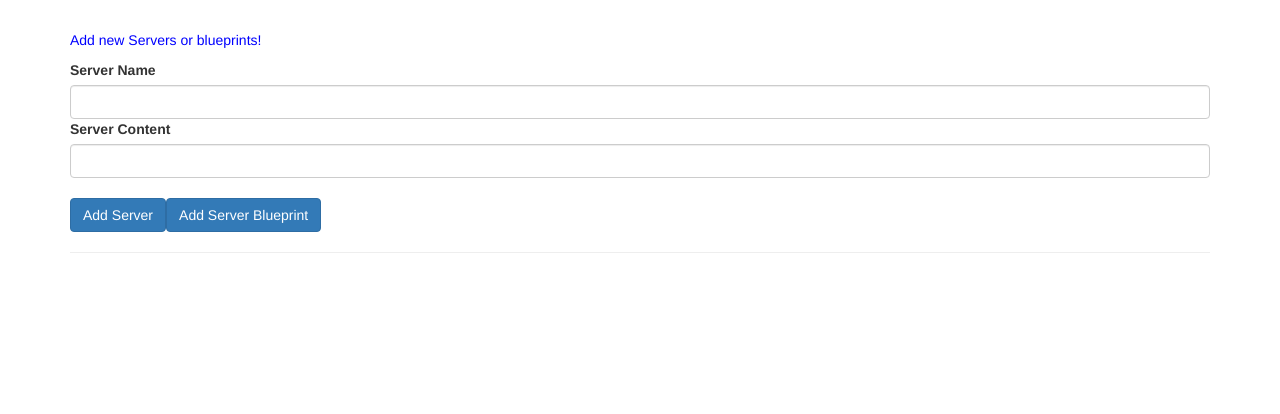
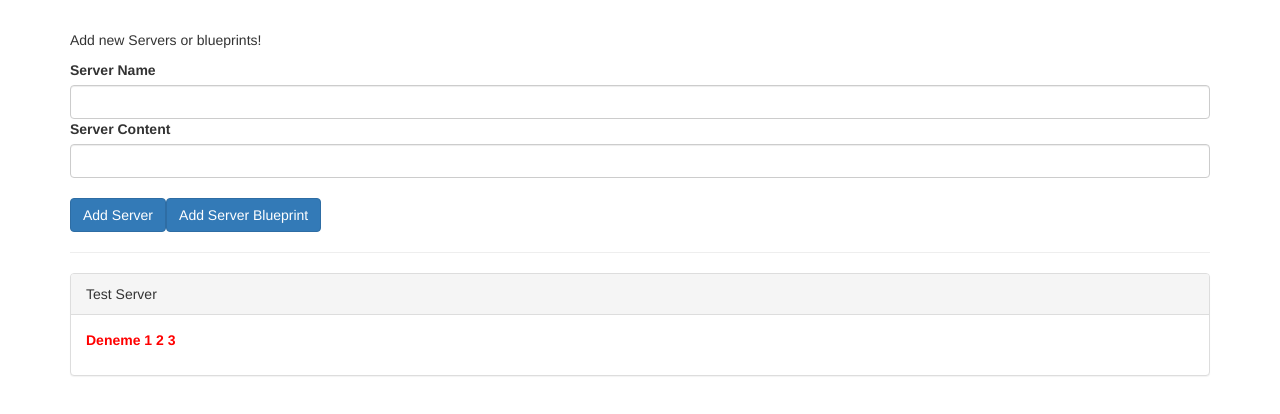
Before and after one commit to ibrhmoguz/angular.data.binding, an Angular app: page / in a window 1280 px wide. Shown: the top 414 px of the page. Built offline with nearby package versions, Linux system fonts and the light colour scheme.

Commit message:
Cockpit and Server Element components added.

```diff
--- a/src/app/app.component.html
+++ b/src/app/app.component.html
@@ -1,34 +1,10 @@
 <div class="container">
-  <div class="row">
-    <div class="col-xs-12">
-      <p>Add new Servers or blueprints!</p>
-      <label>Server Name</label>
-      <input type="text" class="form-control" [(ngModel)]="newServerName">
-      <label>Server Content</label>
-      <input type="text" class="form-control" [(ngModel)]="newServerContent">
-      <br>
-      <button
-        class="btn btn-primary"
-        (click)="onAddServer()">Add Server</button>
-      <button
-        class="btn btn-primary"
-        (click)="onAddBlueprint()">Add Server Blueprint</button>
-    </div>
-  </div>
+  <app-cockpit (serverCreated)="onServerAdded($event)" (bluePrintCreated)="onBlueprintAdded($event)"></app-cockpit>
   <hr>
   <div class="row">
     <div class="col-xs-12">
-      <div
-        class="panel panel-default"
-        *ngFor="let element of serverElements">
-        <div class="panel-heading">{{ element.name }}</div>
-        <div class="panel-body">
-          <p>
-            <strong *ngIf="element.type === 'server'" style="color: red">{{ element.content }}</strong>
-            <em *ngIf="element.type === 'blueprint'">{{ element.content }}</em>
-          </p>
-        </div>
-      </div>
+      <app-server-item *ngFor="let serverElement of serverElements" [srvElement]="serverElement">
+      </app-server-item>
     </div>
   </div>
 </div>
--- a/src/app/app.component.ts
+++ b/src/app/app.component.ts
@@ -6,23 +6,21 @@ import { Component } from '@angular/core';
   styleUrls: ['./app.component.css']
 })
 export class AppComponent {
-  serverElements = [];
-  newServerName = '';
-  newServerContent = '';
+  serverElements = [{ type: 'server', name: 'Test Server', content: 'Deneme 1 2 3' }];
 
-  onAddServer() {
+  onServerAdded(serverData: { serverName: string, serverContent: string }) {
     this.serverElements.push({
       type: 'server',
-      name: this.newServerName,
-      content: this.newServerContent
+      name: serverData.serverName,
+      content: serverData.serverContent
     });
   }
 
-  onAddBlueprint() {
+  onBlueprintAdded(serverData: { serverName: string, serverContent: string }) {
     this.serverElements.push({
       type: 'blueprint',
-      name: this.newServerName,
-      content: this.newServerContent
+      name: serverData.serverName,
+      content: serverData.serverContent
     });
   }
 }
--- /dev/null
+++ b/src/app/cockpit/cockpit.component.html
@@ -0,0 +1,12 @@
+<div class="row">
+  <div class="col-xs-12">
+    <p>Add new Servers or blueprints!</p>
+    <label>Server Name</label>
+    <input type="text" class="form-control" [(ngModel)]="newServerName">
+    <label>Server Content</label>
+    <input type="text" class="form-control" [(ngModel)]="newServerContent">
+    <br>
+    <button class="btn btn-primary" (click)="onAddServer()">Add Server</button>
+    <button class="btn btn-primary" (click)="onAddBlueprint()">Add Server Blueprint</button>
+  </div>
+</div>
--- /dev/null
+++ b/src/app/cockpit/cockpit.component.ts
@@ -0,0 +1,34 @@
+import { Component, OnInit, Output } from '@angular/core';
+import { EventEmitter } from '@angular/core';
+
+@Component({
+  selector: 'app-cockpit',
+  templateUrl: './cockpit.component.html',
+  styleUrls: ['./cockpit.component.css']
+})
+
+export class CockpitComponent implements OnInit {
+  @Output() serverCreated = new EventEmitter<{ serverName: string, serverContent: string }>();
+  @Output() bluePrintCreated = new EventEmitter<{ serverName: string, serverContent: string }>();
+  newServerName = '';
+  newServerContent = '';
+
+  constructor() { }
+
+  ngOnInit() {
+  }
+
+  onAddServer() {
+    this.serverCreated.emit({
+      serverName: this.newServerName,
+      serverContent: this.newServerContent
+    });
+  }
+
+  onAddBlueprint() {
+    this.bluePrintCreated.emit({
+      serverName: this.newServerName,
+      serverContent: this.newServerContent
+    });
+  }
+}
--- /dev/null
+++ b/src/app/server-item/server-item.component.html
@@ -0,0 +1,9 @@
+<div class="panel panel-default">
+  <div class="panel-heading">{{ element.name }}</div>
+  <div class="panel-body">
+    <p>
+      <strong *ngIf="element.type === 'server'" style="color: red">{{ element.content }}</strong>
+      <em *ngIf="element.type === 'blueprint'">{{ element.content }}</em>
+    </p>
+  </div>
+</div>
--- /dev/null
+++ b/src/app/server-item/server-item.component.ts
@@ -0,0 +1,16 @@
+import { Component, OnInit, Input } from '@angular/core';
+
+@Component({
+  selector: 'app-server-item',
+  templateUrl: './server-item.component.html',
+  styleUrls: ['./server-item.component.css']
+})
+export class ServerItemComponent implements OnInit {
+  @Input('srvElement') element: { type: string, name: string, content: string };
+
+  constructor() { }
+
+  ngOnInit() {
+  }
+
+}
```
Also changed, not shown: src/app/app.module.ts (+6 -2 lines), src/app/cockpit/cockpit.component.css (added), src/app/server-item/server-item.component.css (added), 1 other file (tests, documents, lock files or other folders).
